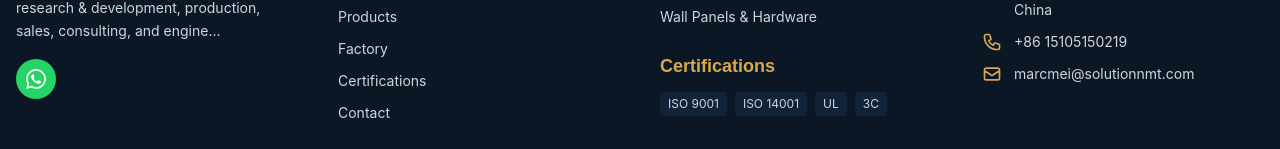
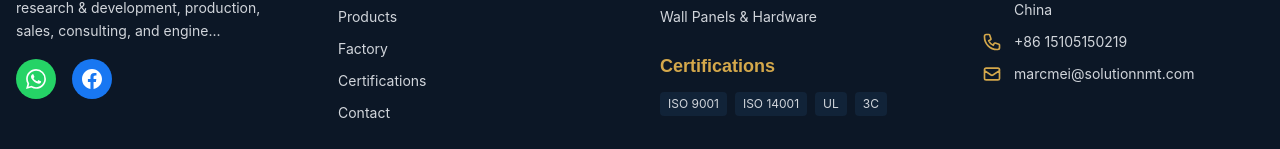
Before and after one commit to Seiano/selushen-website, a Next.js app: page / in a window 1280 px wide. Shown: the part 6901-7050 px from the top of the page. Built offline with nearby package versions, Linux system fonts and the light colour scheme.

Commit message:
feat: add Facebook link to footer social icons
Facebook: https://www.facebook.com/profile.php?id=61589370193672

🤖 Generated with [Qoder][https://qoder.com]

```diff
--- a/src/components/layout/Footer.tsx
+++ b/src/components/layout/Footer.tsx
@@ -31,6 +31,17 @@ export default function Footer() {
               >
                 <svg className="w-5 h-5 text-white" fill="currentColor" viewBox="0 0 24 24">
                   <path d="M17.472 14.382c-.297-.149-1.758-.867-2.03-.967-.273-.099-.471-.148-.67.15-.197.297-.767.966-.94 1.164-.173.199-.347.223-.644.075-.297-.15-1.255-.463-2.39-1.475-.883-.788-1.48-1.761-1.653-2.059-.173-.297-.018-.458.13-.606.134-.133.298-.347.446-.52.149-.174.198-.298.298-.497.099-.198.05-.371-.025-.52-.075-.149-.669-1.612-.916-2.207-.242-.579-.487-.5-.669-.51-.173-.008-.371-.01-.57-.01-.198 0-.52.074-.792.372-.272.297-1.04 1.016-1.04 2.479 0 1.462 1.065 2.875 1.213 3.074.149.198 2.096 3.2 5.077 4.487.709.306 1.262.489 1.694.625.712.227 1.36.195 1.871.118.571-.085 1.758-.719 2.006-1.413.248-.694.248-1.289.173-1.413-.074-.124-.272-.198-.57-.347m-5.421 7.403h-.004a9.87 9.87 0 01-5.031-1.378l-.361-.214-3.741.982.998-3.648-.235-.374a9.86 9.86 0 01-1.51-5.26c.001-5.45 4.436-9.884 9.888-9.884 2.64 0 5.122 1.03 6.988 2.898a9.825 9.825 0 012.893 6.994c-.003 5.45-4.437 9.884-9.885 9.884m8.413-18.297A11.815 11.815 0 0012.05 0C5.495 0 .16 5.335.157 11.892c0 2.096.547 4.142 1.588 5.945L.057 24l6.305-1.654a11.882 11.882 0 005.683 1.448h.005c6.554 0 11.89-5.335 11.893-11.893a11.821 11.821 0 00-3.48-8.413z" />
+                </svg>
+              </a>
+              <a
+                href="https://www.facebook.com/profile.php?id=61589370193672"
+                target="_blank"
+                rel="noopener noreferrer"
+                className="w-10 h-10 bg-[#1877F2] rounded-full flex items-center justify-center hover:bg-[#166fe5] transition-colors"
+                aria-label="Facebook"
+              >
+                <svg className="w-5 h-5 text-white" fill="currentColor" viewBox="0 0 24 24">
+                  <path d="M24 12.073C24 5.405 18.627 0 12 0S0 5.405 0 12.073C0 18.1 4.388 23.094 10.125 24v-8.437H7.078v-3.49h3.047V9.41c0-3.025 1.792-4.697 4.533-4.697 1.312 0 2.686.236 2.686.236v2.97h-1.513c-1.491 0-1.956.93-1.956 1.886v2.268h3.328l-.532 3.49h-2.796V24C19.612 23.094 24 18.1 24 12.073z"/>
                 </svg>
               </a>
             </div>
```
